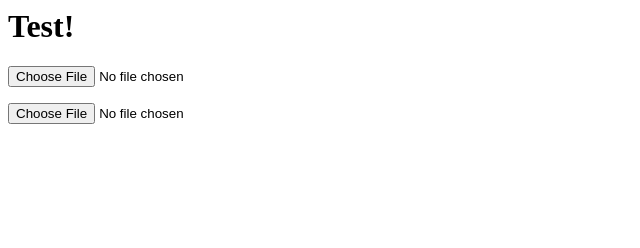
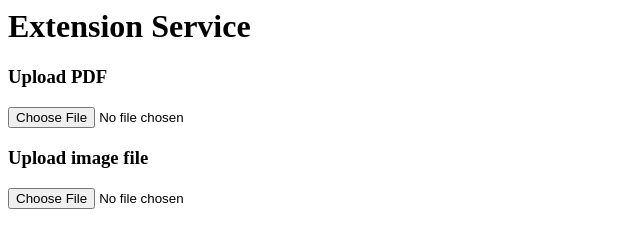
Before and after one commit to ToWelie89/ExtensionService, a website: page index.html in a window 1280 px wide. Shown: the whole page, without its empty margins (0-640 px from the left). Drawn offline with Linux system fonts and the light colour scheme.

Commit message:
add readme

```diff
--- a/index.html
+++ b/index.html
@@ -10,20 +10,6 @@
                 type: data.type || defaultType,
             });
         }
-
-        // `await` can only be used in an async body, but showing it here for simplicity.
-        /* getFileFromUrl('https://martinsonesson.se/testpdf.pdf', 'testpdf.pdf').then(file => {
-            console.log(file);
-            let formData = new FormData();
-            formData.append("mypdf", file);
-            fetch("http://127.0.0.1:4000/upload_files", {
-                method: "POST",
-                body: formData,
-            }).then(res => res.text()).then(res => {
-                console.log(res);
-                document.getElementById('result_pdf').innerText = res;
-            })
-        }) */
 
         document.getElementById("mypdf").onchange = function () {
           let input = this.files[0];
@@ -58,7 +44,10 @@
     </script>
   </head>
   <body>
-    <h1>Test!</h1>
+    <h1>Extension Service</h1>
+    <h3>
+      Upload PDF
+    </h3>
     <p>
       <input
         type="file"
@@ -69,6 +58,9 @@
       />
       <p id="result_pdf"></p>
     </p>
+    <h3>
+      Upload image file
+    </h3>
     <p>
       <input
         type="file"
```
Also changed, not shown: README.md (added).
